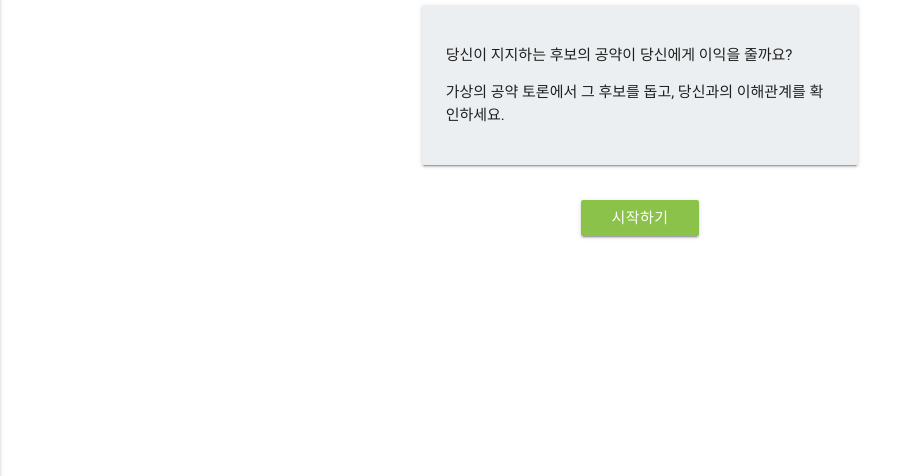
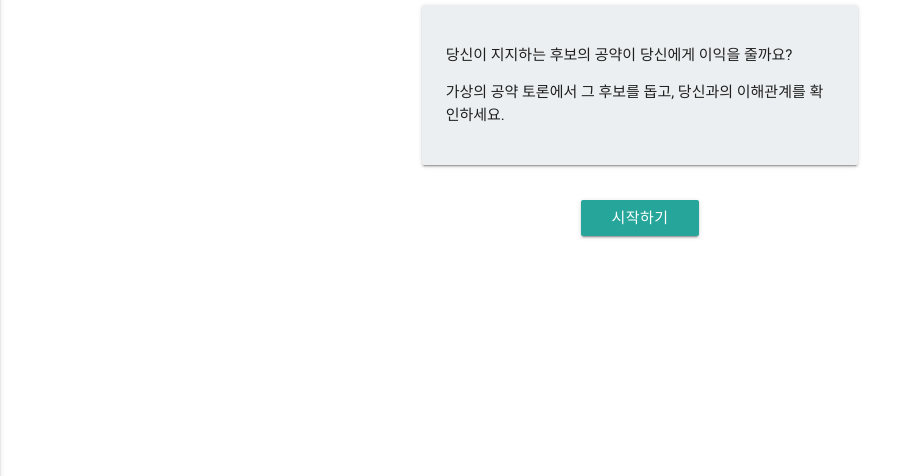
Before and after one commit to dongkwan-kim/the-table, a Django app: page / in a window 1280 px wide. Shown: the part 151-627 px from the top of the page, without its empty margins (0-921 px from the left). Run offline with Django 3.2, Linux system fonts and the light colour scheme; parts of the project's set-up code (start-up, migrations or seed data) failed here and were passed over; some libraries are stand-ins or nearby versions.

Commit message:
Fix minor ui issues

```diff
--- a/xtake/templates/base.html
+++ b/xtake/templates/base.html
@@ -22,7 +22,7 @@
     <body>
         <nav>
             <div class="nav-wrapper blue-grey">
-                <a href="#" class="brand-logo">
+                <a href="/" class="brand-logo">
                     <img src="{% static "img/logo.png" %}">
                 </a>
                 <a href="#" data-activates="mobile-demo" class="button-collapse"><i class="material-icons">menu</i></a>
--- a/xtake/templates/home.html
+++ b/xtake/templates/home.html
@@ -15,7 +15,7 @@
 </div>
 <div class="row">
     <div class="center">
-        <a href="/table/pilot/0" class="waves-effect waves-light btn light-green">시작하기</a>
+        <a href="/table/pilot/0" class="waves-effect waves-light btn">시작하기</a>
     </div>
 </div>
 
```
